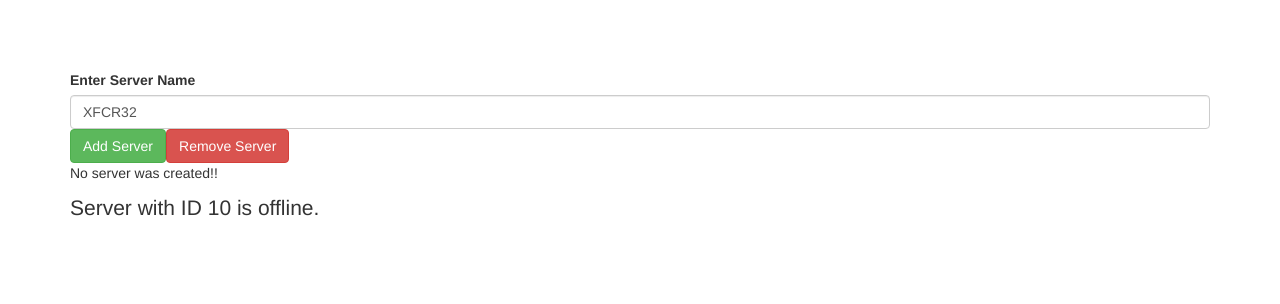
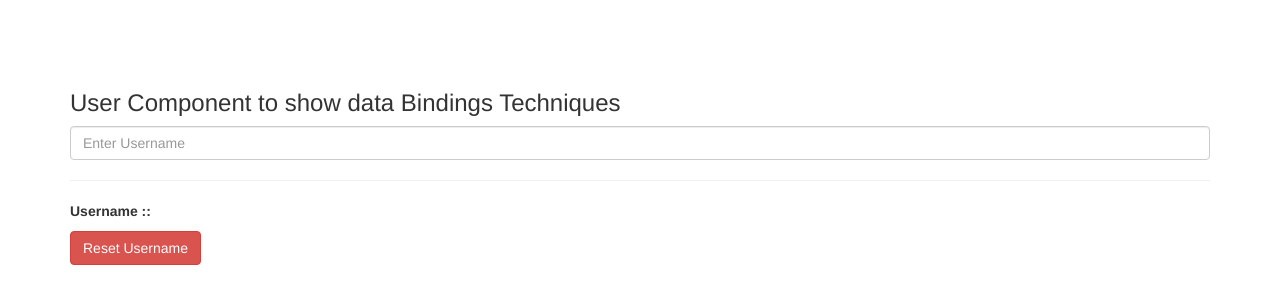
Before and after one commit to Skynet966/first-angular-app, an Angular app: page / in a window 1280 px wide. Shown: the top 304 px of the page. Built offline with nearby package versions, Linux system fonts and the light colour scheme.

Commit message:
Data Binding assignment done

```diff
--- a/src/app/app.component.html
+++ b/src/app/app.component.html
@@ -1,3 +1,4 @@
-<app-server></app-server>
+<!-- <app-server></app-server> -->
+<app-user></app-user>
 <!-- <div app-server></div> -->
 <!-- <div class="app-server"></div> -->
--- a/src/app/app.module.ts
+++ b/src/app/app.module.ts
@@ -6,6 +6,7 @@
 import { ServerComponent } from './server/server.component';
 import { WarningAlertComponent } from './warning-alert/warning-alert.component';
 import { SuccessAlertComponent } from './success-alert/success-alert.component';
+import { UserComponent } from './user/user.component';
 
 @NgModule({
   declarations: [
@@ -13,6 +14,7 @@
     ServerComponent,
     WarningAlertComponent,
     SuccessAlertComponent,
+    UserComponent,
   ],
   imports: [BrowserModule, FormsModule],
   providers: [],
--- /dev/null
+++ b/src/app/user/user.component.html
@@ -0,0 +1,7 @@
+<h3 class='h3'>User Component to show data Bindings Techniques</h3>
+<input type="text" class="form-control" placeholder="Enter Username" [(ngModel)]='username'>
+<hr>
+<div class="card-container">
+  <p class='inline'><strong>Username :: </strong>{{username}}</p>
+</div>
+<button class="btn btn-danger" (click)='resetUsernameOnBtnClick()'>Reset Username</button>
--- /dev/null
+++ b/src/app/user/user.component.ts
@@ -0,0 +1,17 @@
+import { Component, OnInit } from '@angular/core';
+
+@Component({
+  selector: 'app-user',
+  templateUrl: './user.component.html',
+  styleUrls: ['./user.component.css'],
+})
+export class UserComponent implements OnInit {
+  username: string = '';
+  constructor() {}
+
+  ngOnInit(): void {}
+
+  resetUsernameOnBtnClick = () => {
+    if (this.username) this.username = '';
+  };
+}
```
Also changed, not shown: src/app/user/user.component.css (added), 1 other file (tests, documents, lock files or other folders).
